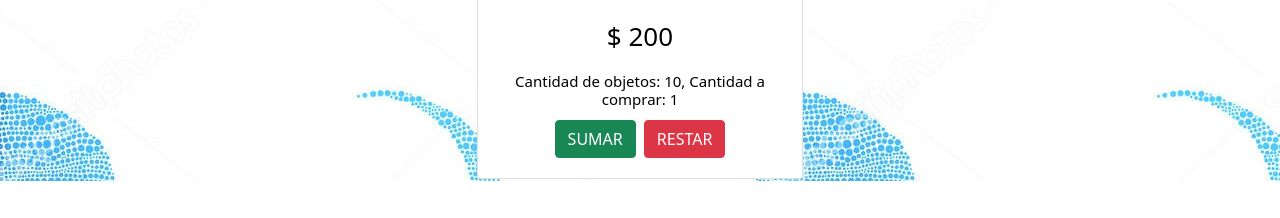
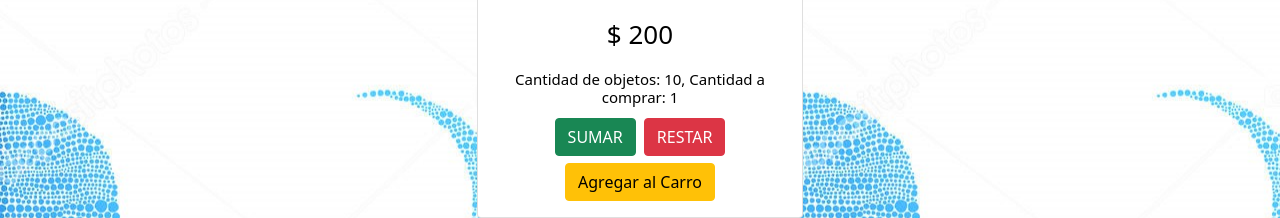
Before and after one commit to EstanislaoCaputto/CuadernosCo, a React (Create React App) app: page /detalles/1 in a window 1280 px wide. Shown: the part 619-837 px from the top of the page. Before the commit the page ends 800 px from the top, so only its background shows below. Built offline with nearby package versions, Linux system fonts and the light colour scheme.

Commit message:
boton contador y terminar compra

```diff
--- a/src/componentes/Contador.js
+++ b/src/componentes/Contador.js
@@ -1,8 +1,10 @@
 import React, {useState} from "react"
+import { Link } from "react-router-dom";
 
 export default function Contador ({inicial, stock}){
     const [Contar, setContar] = useState(inicial);
     const [Stock, setStock] = useState(stock);
+    const [Activado, setActivado] = useState(false);
 
 
 
@@ -22,6 +24,12 @@ export default function Contador ({inicial, stock}){
         }
     }
 
+    const Comprar = ()=>{
+        setActivado(true);
+
+
+    }
+
 
 
 
@@ -29,13 +37,23 @@ export default function Contador ({inicial, stock}){
 
         <div className="container">
 
-            <h3 style={{ fontSize: '15px'}}>Cantidad de objetos: {Stock}, Cantidad a comprar: {Contar}</h3>
-            <div className="row-3">
-            <button className="btn btn-success m-1" onClick={Sumar}>SUMAR</button>
-            <button className="btn btn-danger m-1" onClick={Restar}>RESTAR</button>
-            {Contar > 1 && <button className="btn"> terminar compra</button>}
+            {!Activado ?
+                <>
+                    <h3 style={{ fontSize: '15px' }}>Cantidad de objetos: {Stock}, Cantidad a comprar: {Contar}</h3>
+                    <div className="row-3">
+                        <button className="btn btn-success m-1" onClick={Sumar}>SUMAR</button>
+                        <button className="btn btn-danger m-1" onClick={Restar}>RESTAR</button>
+                        {Contar >= 1 && <button className="btn btn-warning" onClick={Comprar}>Agregar al Carro</button>}
+                    </div>
+                </>
+                :
+                <>
+                    <button as={Link} to="/cart" className="btn">Terminar compra</button>
+                </>
 
-            </div>
+            }
+
+
 
         </div>
     )
```
